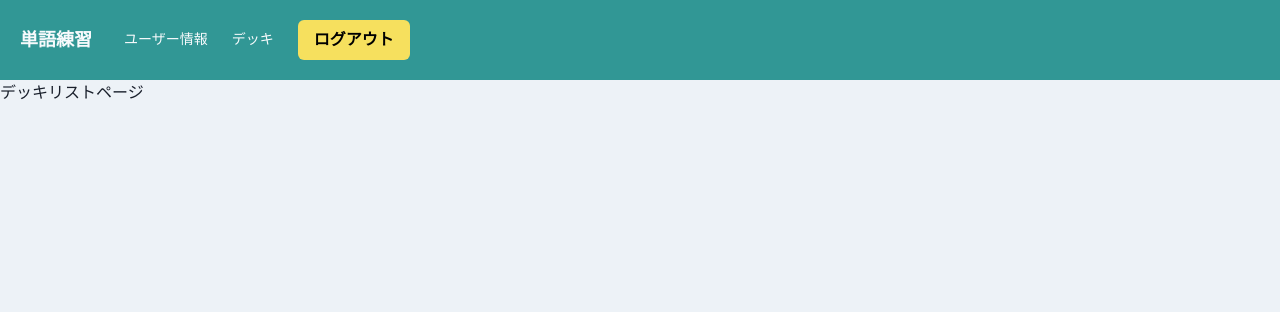
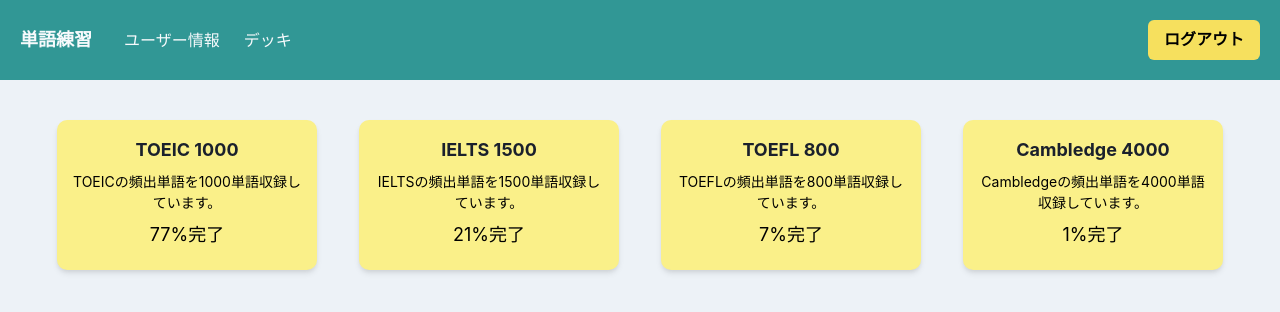
Before and after one commit to kotan519/langageApp, a React (Create React App) app: page /decks in a window 1280 px wide. Shown: the top 312 px of the page. Built offline with nearby package versions, Linux system fonts and the light colour scheme.

Commit message:
add deckList and sample data

```diff
--- /dev/null
+++ b/src/components/data/DeckData.ts
@@ -0,0 +1,26 @@
+export const DeckData = [
+    {
+        id: 1,
+        title: "TOEIC 1000",
+        introduction: "TOEICの頻出単語を1000単語収録しています。",
+        percentage: 77,
+    },
+    {
+        id: 2,
+        title: "IELTS 1500",
+        introduction: "IELTSの頻出単語を1500単語収録しています。",
+        percentage: 21,
+    },
+    {
+        id: 3,
+        title: "TOEFL 800",
+        introduction: "TOEFLの頻出単語を800単語収録しています。",
+        percentage: 7,
+    },
+    {
+        id: 4,
+        title: "Cambledge 4000",
+        introduction: "Cambledgeの頻出単語を4000単語収録しています。",
+        percentage: 1,
+    },
+]
--- /dev/null
+++ b/src/components/layout/DeckCard..tsx
@@ -0,0 +1,21 @@
+import { Box, Stack, Text } from "@chakra-ui/react"
+
+type Props = {
+    id: number;
+    title: string;
+    introduction: string;
+    percentage: number;
+}
+
+export const DeckCard = (props: Props) => {
+    const { title, introduction, percentage } = props;
+    return (
+        <Box w="260px" h="150px" bg="yellow.200" borderRadius="10px" shadow="md" p={4} _hover={{ cursor: "pointer", opacity: 0.8 }}>
+            <Stack textAlign="center">
+                <Text fontSize="lg" fontWeight="bold">{title}</Text>
+                <Text fontSize="sm" color="black">{introduction}</Text>
+                <Text fontSize="lg" color="black">{percentage}%完了</Text>
+            </Stack>
+        </Box>
+    )
+}
--- a/src/components/molecules/MenuDrawer.tsx
+++ b/src/components/molecules/MenuDrawer.tsx
@@ -26,7 +26,7 @@
                     <DrawerFooter p={0}>
 
                         <Button color="red.500" w="100%" onClick={logoutUser}>ログアウト</Button>
-                        <Button color="red.500" w="100%" onClick={onClose}>閉じる</Button>
+                        <Button w="100%" onClick={onClose}>閉じる</Button>
                     </DrawerFooter>
                 </DrawerContent>
             </DrawerOverlay>
--- a/src/components/organisms/layout/Header.tsx
+++ b/src/components/organisms/layout/Header.tsx
@@ -1,4 +1,4 @@
-import { Box, Flex, Heading, Link, useDisclosure } from "@chakra-ui/react"
+import { Box, Flex, Heading, Link, ring, useDisclosure } from "@chakra-ui/react"
 import { FC, memo, useCallback } from "react"
 import { useNavigate } from "react-router-dom";
 
@@ -42,12 +42,14 @@
                 </Heading>
             </Flex>
 
-            <Flex align="center" fontSize="sm" flexGrow={2} display={{ base: "none", md: "flex"}} >
+            <Flex align="center" fontSize="md" flexGrow={2} display={{ base: "none", md: "flex"}} >
                 <Box pr={4}>
                     <Link pr={6} onClick={onClickUserData}>ユーザー情報</Link>
                     <Link pr={6} onClick={onClickDecks}>デッキ</Link>
-                    <SecondaryButton  onClick={logoutUser}>ログアウト</SecondaryButton>
                 </Box>
+            </Flex>
+            <Flex align="right" display={{ base: "none", md: "flex" }}>
+                <SecondaryButton onClick={logoutUser}>ログアウト</SecondaryButton>
             </Flex>
             <MenuIconButton onOpen={onOpen} />
         </Flex>
--- a/src/components/pages/deck/DeckList.tsx
+++ b/src/components/pages/deck/DeckList.tsx
@@ -1,7 +1,16 @@
 import { FC, memo } from "react"
+import { DeckCard } from "../../layout/DeckCard."
+import { Wrap, WrapItem } from "@chakra-ui/react"
+import { DeckData } from "../../data/DeckData"
 
 export const DeckList: FC = memo(() => {
     return (
-        <p>デッキリストページ</p>
+        <Wrap p={{ base: 4, md: 10 }}>
+                {DeckData.map((deck) => (
+                    <WrapItem key={deck.id} mx="auto">
+                        <DeckCard id={deck.id} title={deck.title} introduction={deck.introduction} percentage={deck.percentage}/>
+                      </WrapItem>
+            ))}
+        </Wrap>
     )
 })
--- a/src/components/pages/home/Home.tsx
+++ b/src/components/pages/home/Home.tsx
@@ -1,5 +1,5 @@
 export const Home = () => {
     return (
-        <p>Homeページ</p>
+        <h1>ホーム画面</h1>
     )
 }
```
